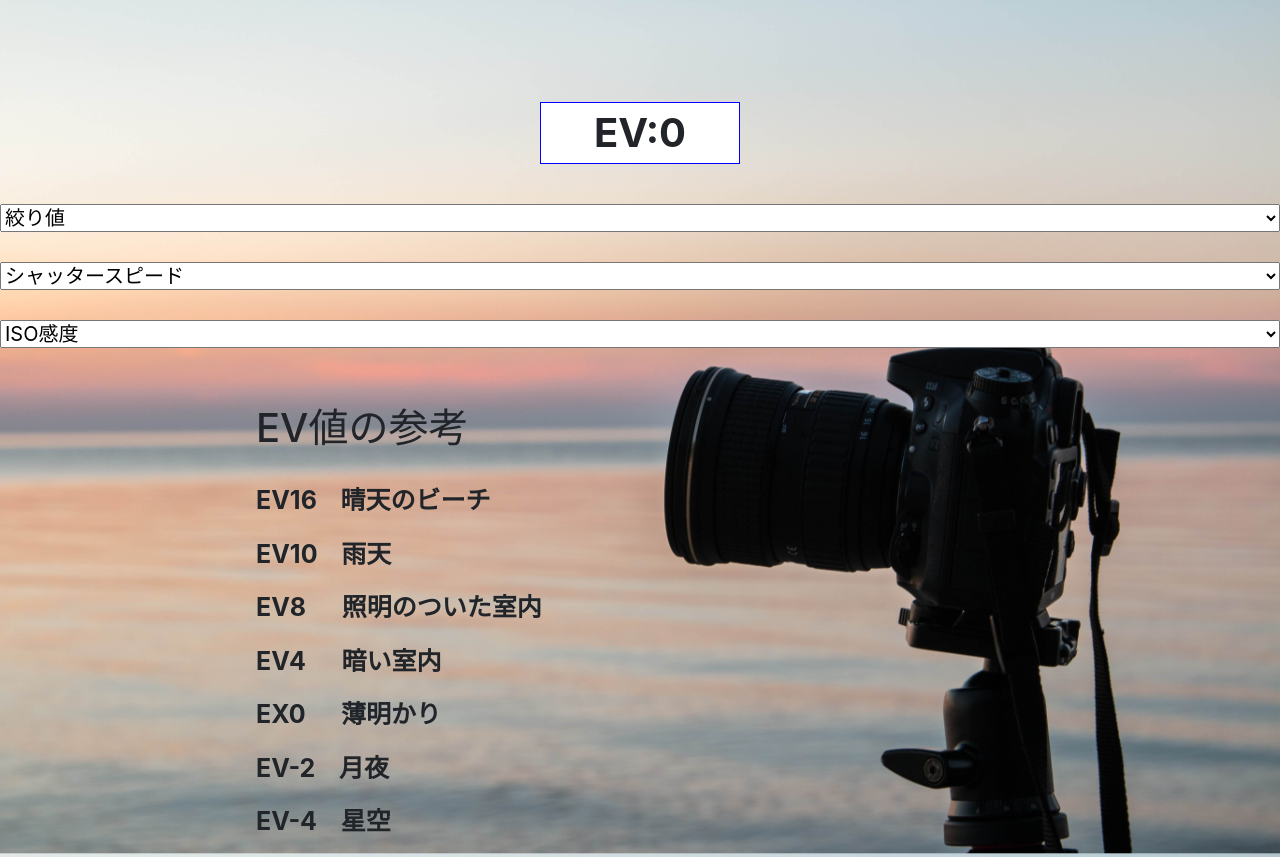
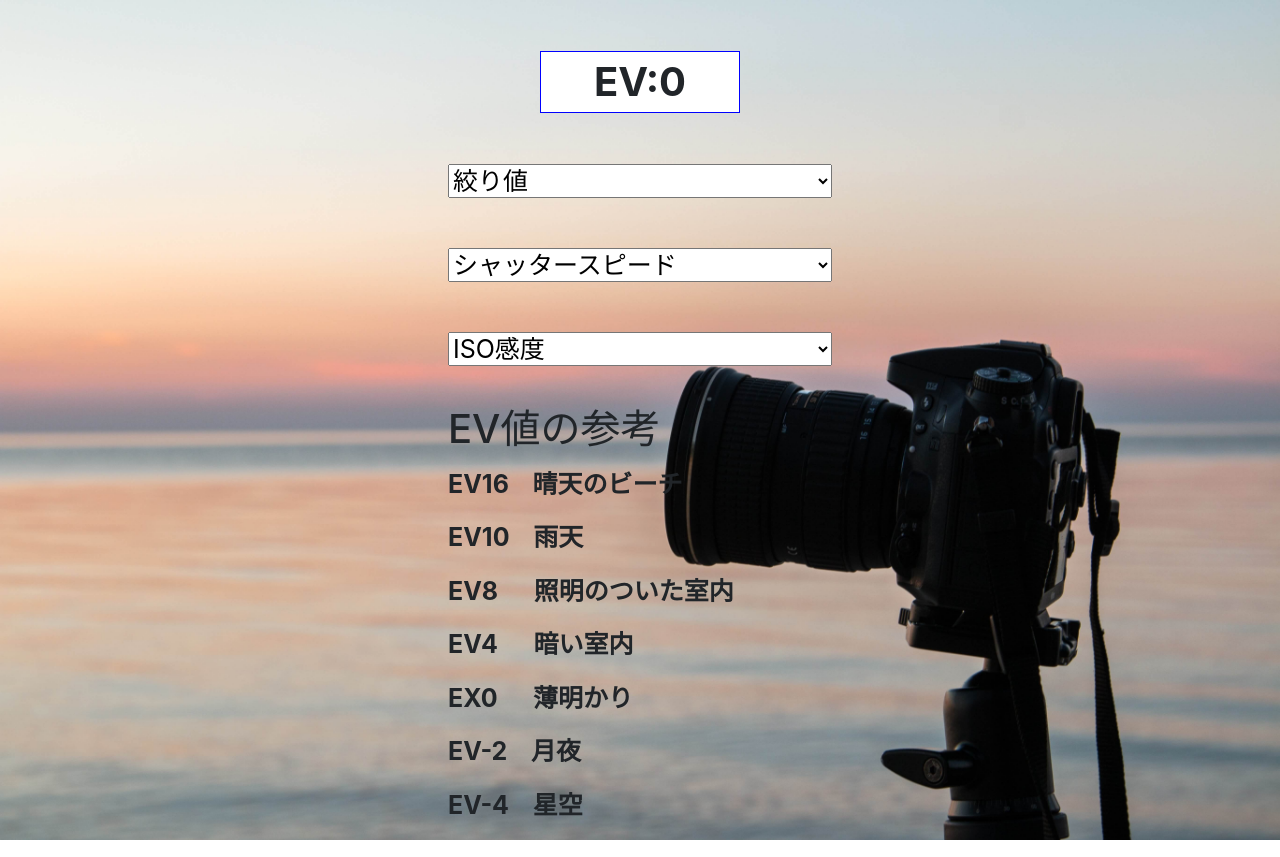
Before and after one commit to haruyuma/apexconvert, a plain HTML site: page index.html in a window 1280 px wide. Drawn offline with nearby package versions, Linux system fonts and the light colour scheme.

Commit message:
Add files via upload

```diff
--- a/css/style.css
+++ b/css/style.css
@@ -1,21 +1,20 @@
 .av-select{
-    margin-bottom:30px;
-    width:100%;
-    font-size:20px;
+    margin-bottom:50px;
+    width:30%;
+    font-size:25px;
 
 }
 
 .tv-select{
-    margin-bottom:30px;
-    width:100%;
-    font-size:20px;
+    margin-bottom:50px;
+    width:30%;
+    font-size:25px;
 
 }
 
 .iso-select{
-    margin-bottom:30px;
-    width:100%;
-    font-size:20px;
+    width:30%;
+    font-size:25px;
 }
 
 option{
@@ -30,14 +29,15 @@ option{
     border-color: blue;
     width:200px;
     margin: auto;
-    margin-top: 8%;
+    margin-top: 4%;
     background-color: white;
 }
 
 .select-value{
-    height:200px;
+
     text-align:center;
-    margin-top: 40px;
+    margin-top: 4%;
+    margin-bottom: 3%;
 }
 
 body {
@@ -48,12 +48,13 @@ body {
 }
 
 h1{
-    margin-left:20%;
+    margin-left:35%;
+    margin-top:1%;
 }
 
 .ev-ezample{
     font-size:25px;
     font-weight: bold;
-    margin-left:20%;
-    margin-top: 30px;
+    margin-left:35%;
+    margin-top:1%;
 }
```
